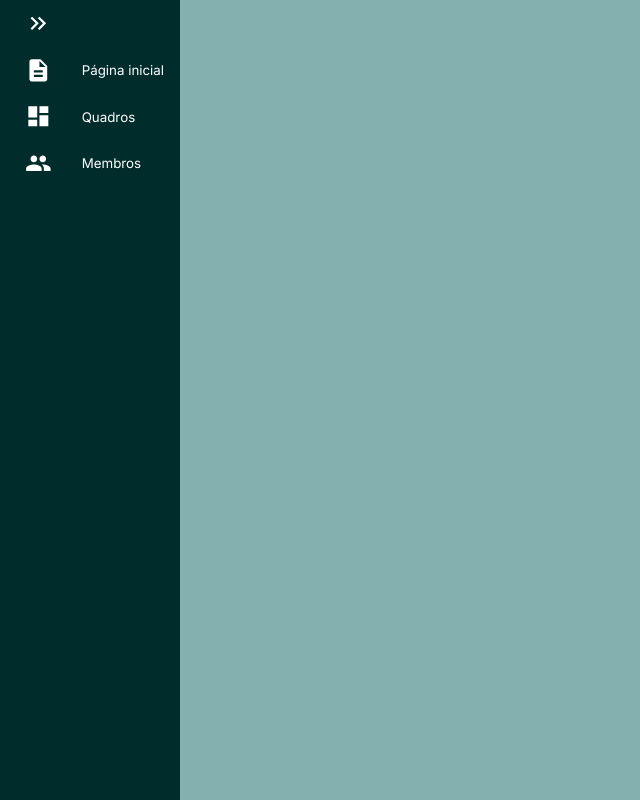
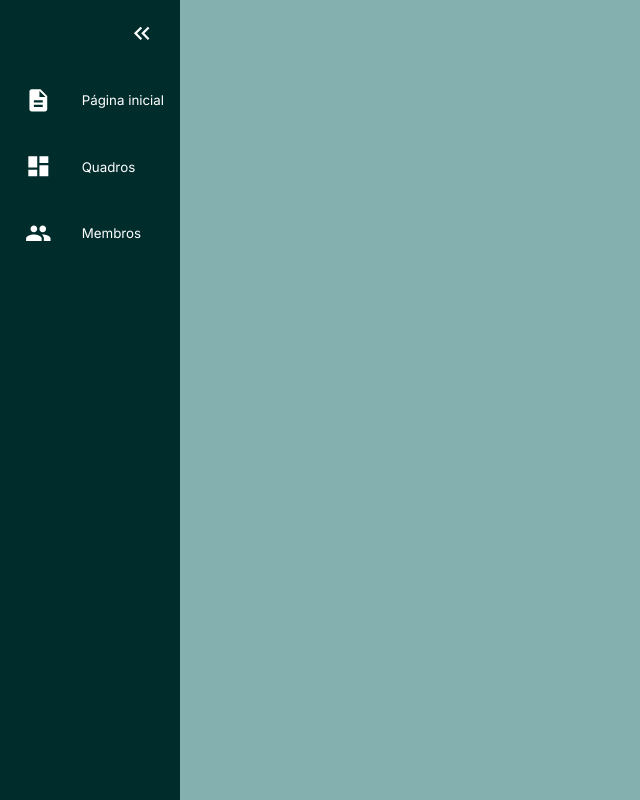
Before and after one commit to Prodmais/kronos-web, a React (Vite) app: page / in a window 1280 px wide. Shown: the whole page, without its empty margins (0-640 px from the left). Built offline with nearby package versions, Linux system fonts and the light colour scheme.

Commit message:
side menu style modifications

```diff
--- a/src/components/Menu/index.jsx
+++ b/src/components/Menu/index.jsx
@@ -3,17 +3,24 @@ import KeyboardDoubleArrowRightIcon from '@mui/icons-material/KeyboardDoubleArro
 import DescriptionIcon from '@mui/icons-material/Description';
 import DashboardIcon from '@mui/icons-material/Dashboard';
 import GroupIcon from '@mui/icons-material/Group';
+import { useState } from 'react';
 
 const Menu = ({ id }) => {
+
+    const [toggleMenu, setToggleMenu] = useState(true);
+
+    function handleToggleMenu() {
+        setToggleMenu(!toggleMenu);
+    }
 
     // console.log(id);
 
     return (
         <aside className={styles.menu_aside}>
-            <ul>
+            <ul className={ toggleMenu ? styles.open_menu : '' } >
 
                 <li>
-                    <button>
+                    <button className={ toggleMenu ? styles.flip_x_1 : '' } onClick={handleToggleMenu}>
                         <KeyboardDoubleArrowRightIcon />
                     </button>
                 </li>
--- a/src/components/Menu/menu.module.css
+++ b/src/components/Menu/menu.module.css
@@ -25,18 +25,14 @@
 
 }
 
-.menu_aside ul:hover {
+.menu_aside ul.open_menu {
     width: 180px;
-}
-
-.menu_aside ul:hover li button {
-    min-width: auto;
-    width: 100%;
 }
 
 
 .menu_aside ul li {
     width: 100%;
+    overflow: hidden;
 }
 
 .menu_aside ul li button {
@@ -44,24 +40,35 @@
     display: flex;
     align-items: center;
 
+    overflow: hidden;
 
     gap: 30px;
-    min-width: 160px;
-    padding-left: 25px;
+    min-width: 180px;
+
+    padding: 10px 0 10px 25px;
 
     font-family: 'Inter';
 
-    width: 100%;
 
     color: #FFF;
     border: none;
     background-color: transparent;
 
+    transition: all 0.2s ease-in-out;
+
     cursor: pointer;
 
+}
+
+.menu_aside ul li button:hover {
+    background-color: #061a19;
 }
 
 .menu_aside ul li button svg {
     font-size: 2em;
 
 }
+
+.flip_x_1 {
+    transform: scale(-1);
+}
--- a/src/pages/main/main.module.css
+++ b/src/pages/main/main.module.css
@@ -9,6 +9,7 @@
 .layout_container section {
     display: flex;
     flex-direction: column;
+    justify-content: center;
 
     width: 100%;
 }
```
